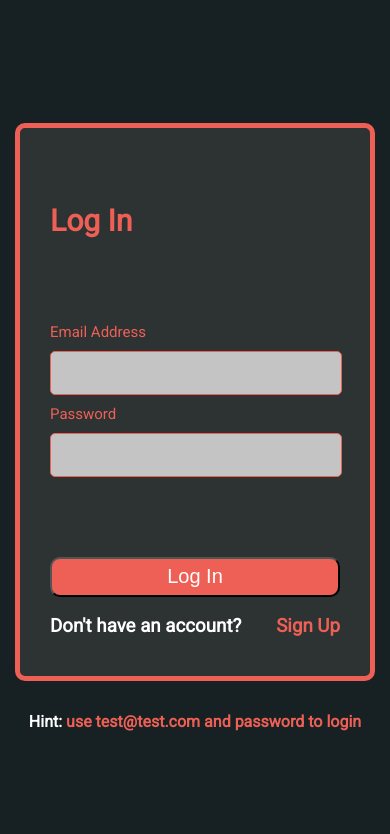
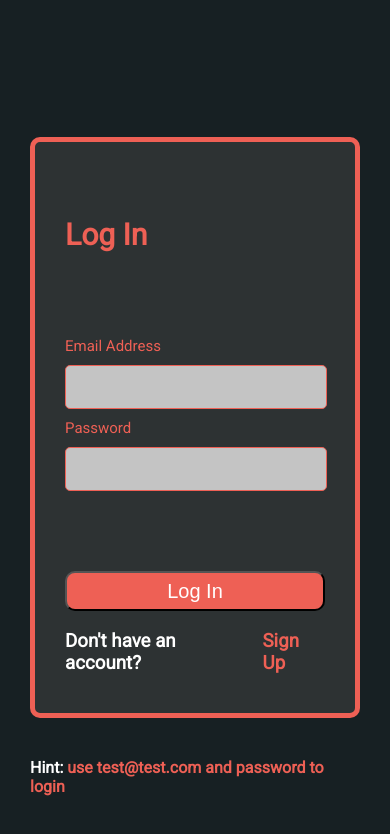
Before and after one commit to HarshSheth1128/wsiw, a React (Create React App) app: page /#/login in a window 390 px wide. Shown: the top 834 px of the page. Built offline with nearby package versions, Linux system fonts and the light colour scheme.

Commit message:
Made Login Page responsive

```diff
--- a/src/LoginPage/LoginPage.scss
+++ b/src/LoginPage/LoginPage.scss
@@ -8,14 +8,37 @@
   flex-direction: column;
   justify-content: center;
   align-items: center;
+  overflow-y: scroll;
 }
 
 .LoginSplash {
+  display: flex;
+  flex-direction: column;
   background: #2d3233;
   border: solid 5px $themeRed;
   border-radius: 10px;
   min-width: 350px;
   margin: 20px;
+  margin-top: 100px;
+  position: relative;
+  @media only screen and (max-height: 667px) {
+    margin: 30px;
+    margin-top: 100px;
+    transition: 0.3s;
+  }
+  @media all and (max-width: 400px) and (max-height: 570px){
+    min-width: 250px;
+    margin: 30px;
+    transition: 0.3s;
+    margin-top: 100;
+    min-height: 500px;
+  }
+  @media only screen and (max-width: 420px) {
+    min-width: 250px;
+    margin: 30px;
+    transition: 0.3s;
+    margin-top: 100px;
+  }
 }
 
 .LoginContentWrapper {
@@ -24,6 +47,10 @@
   margin-left: 30px;
   margin-right: 30px;
   margin-bottom: 20px;
+  @media all and (max-height: 570px){
+    min-height: 500px;
+    overflow-y: scroll;
+  }
 }
 
 .SignupWrapper {
@@ -89,4 +116,6 @@ label {
 .InvalidEmailText {
   font-size: 1rem;
   color: $themeRed;
+  margin-left: 30px;
+  margin-right: 30px;
 }
```
